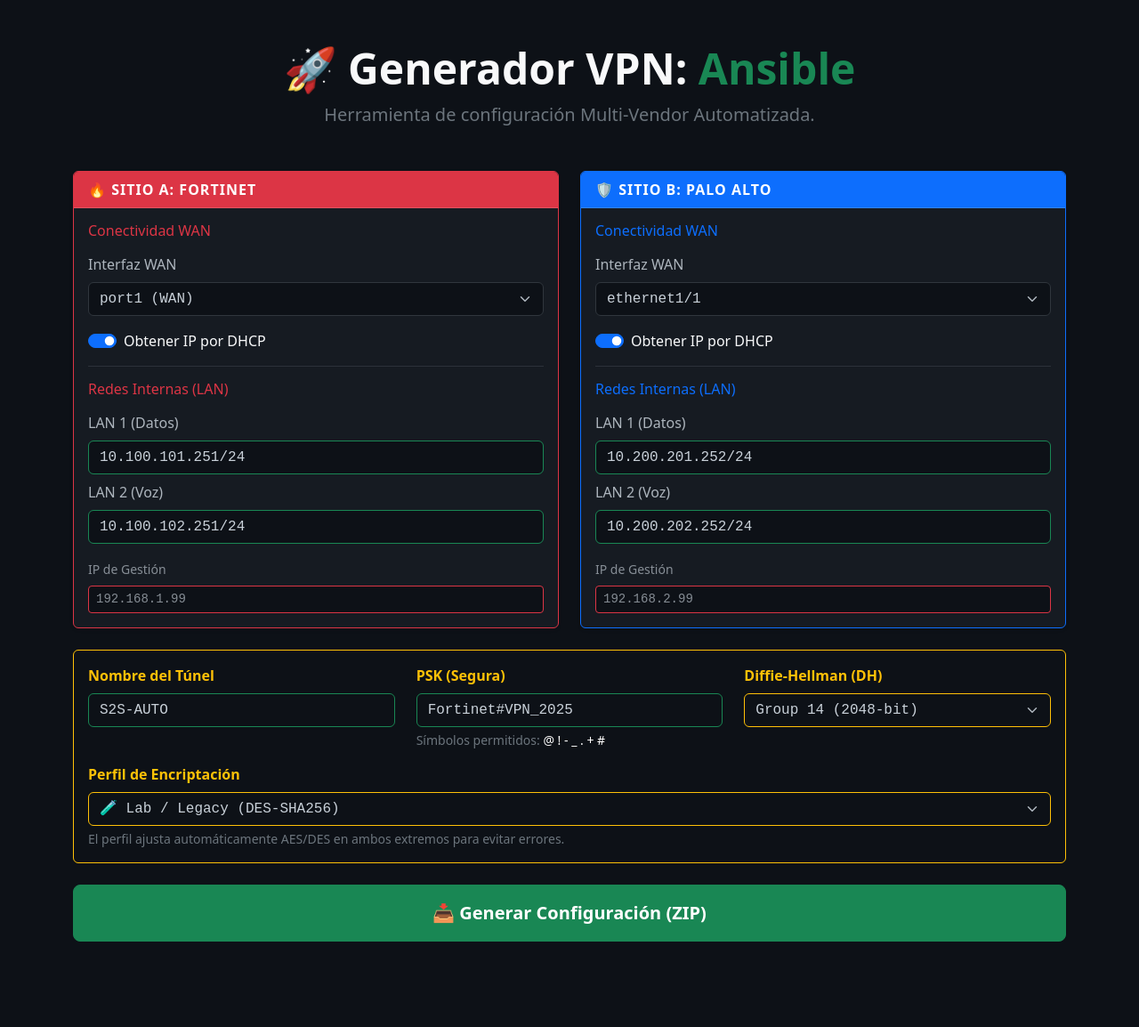
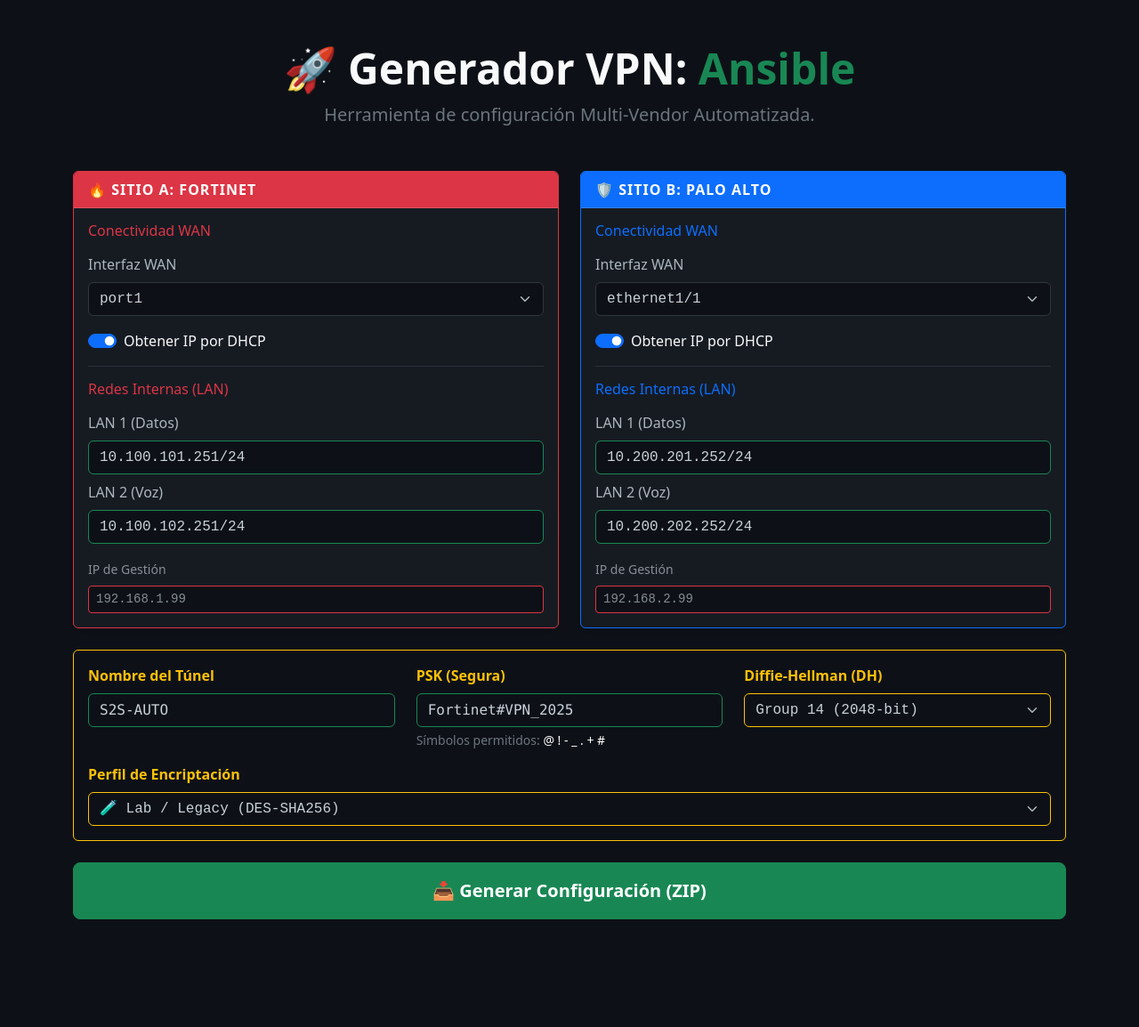
Before and after one commit to sr-emm/ESR-CHALLENGEML-FASE2, a Flask app: page / in a window 1280 px wide. Shown: the whole page at 89% size. After the commit the page ends 1033 px from the top, so only its background shows below. Run offline with Flask 3, Linux system fonts and the light colour scheme.

Commit message:
Correccion de nombre de port1

```diff
--- a/vpn_generator/templates/index.html
+++ b/vpn_generator/templates/index.html
@@ -6,7 +6,7 @@
     <title>Generador VPN: FortiGate <-> Palo Alto</title>
     <link href="https://cdn.jsdelivr.net/npm/bootstrap@5.3.0/dist/css/bootstrap.min.css" rel="stylesheet">
     <style>
-        body { background-color: #0d1117; } /* Fondo Dark GitHub Style */
+        body { background-color: #0d1117; }
         .card { border: 1px solid #30363d; background-color: #161b22; }
         .card-header { font-weight: bold; text-transform: uppercase; letter-spacing: 1px; }
 
@@ -25,7 +25,7 @@
             background-color: #0d1117;
             color: #c9d1d9;
             border: 1px solid #30363d;
-            font-family: 'Courier New', Courier, monospace; /* Fuente Monospace */
+            font-family: 'Courier New', Courier, monospace;
         }
         .form-control:focus, .form-select:focus {
             background-color: #0d1117;
@@ -60,7 +60,7 @@
                         <div class="mb-3">
                             <label class="form-label">Interfaz WAN</label>
                             <select class="form-select" name="fg_wan_interface">
-                                <option value="port1" selected>port1 (WAN)</option>
+                                <option value="port1" selected>port1</option>
                                 {% for i in range(2, 17) %}
                                 <option value="port{{ i }}">port{{ i }}</option>
                                 {% endfor %}
@@ -152,12 +152,12 @@
                 <div class="row">
                     <div class="col-md-4 mb-3">
                         <label class="form-label text-warning fw-bold">Nombre del Túnel</label>
-                        <input type="text" class="form-control" name="vpn_name" value="S2S-AUTO" required>
+                        <input type="text" class="form-control font-monospace" name="vpn_name" value="S2S-AUTO" required>
                     </div>
 
                     <div class="col-md-4 mb-3">
                         <label class="form-label text-warning fw-bold">PSK (Segura)</label>
-                        <input type="text" class="form-control" name="vpn_psk"
+                        <input type="text" class="form-control font-monospace" name="vpn_psk"
                                value="Fortinet#VPN_2025"
                                required
                                pattern="[a-zA-Z0-9@!_.\-+#]+"
@@ -187,9 +187,6 @@
                             <option value="{{ key }}">{{ profile.name }}</option>
                             {% endfor %}
                         </select>
-                        <div class="form-text text-secondary">
-                            El perfil ajusta automáticamente AES/DES en ambos extremos para evitar errores.
-                        </div>
                     </div>
                 </div>
             </div>
@@ -215,15 +212,14 @@
         }
     }
 
-    // Validación PSK: Permite #, Bloquea comillas para proteger YAML
     function validatePSK(input) {
-        // 1. Bloqueo estricto de comillas simples y dobles
+        // Bloquear comillas para proteger YAML
         if (input.value.includes('"') || input.value.includes("'")) {
             input.value = input.value.replace(/["']/g, '');
             input.classList.add('is-invalid');
         }
 
-        // 2. Regex para caracteres permitidos (incluyendo #)
+        // Regex permite # y otros símbolos seguros
         var regex = /[^a-zA-Z0-9@!_.\-+#]/g;
         if (regex.test(input.value)) {
             input.value = input.value.replace(regex, '');
```
